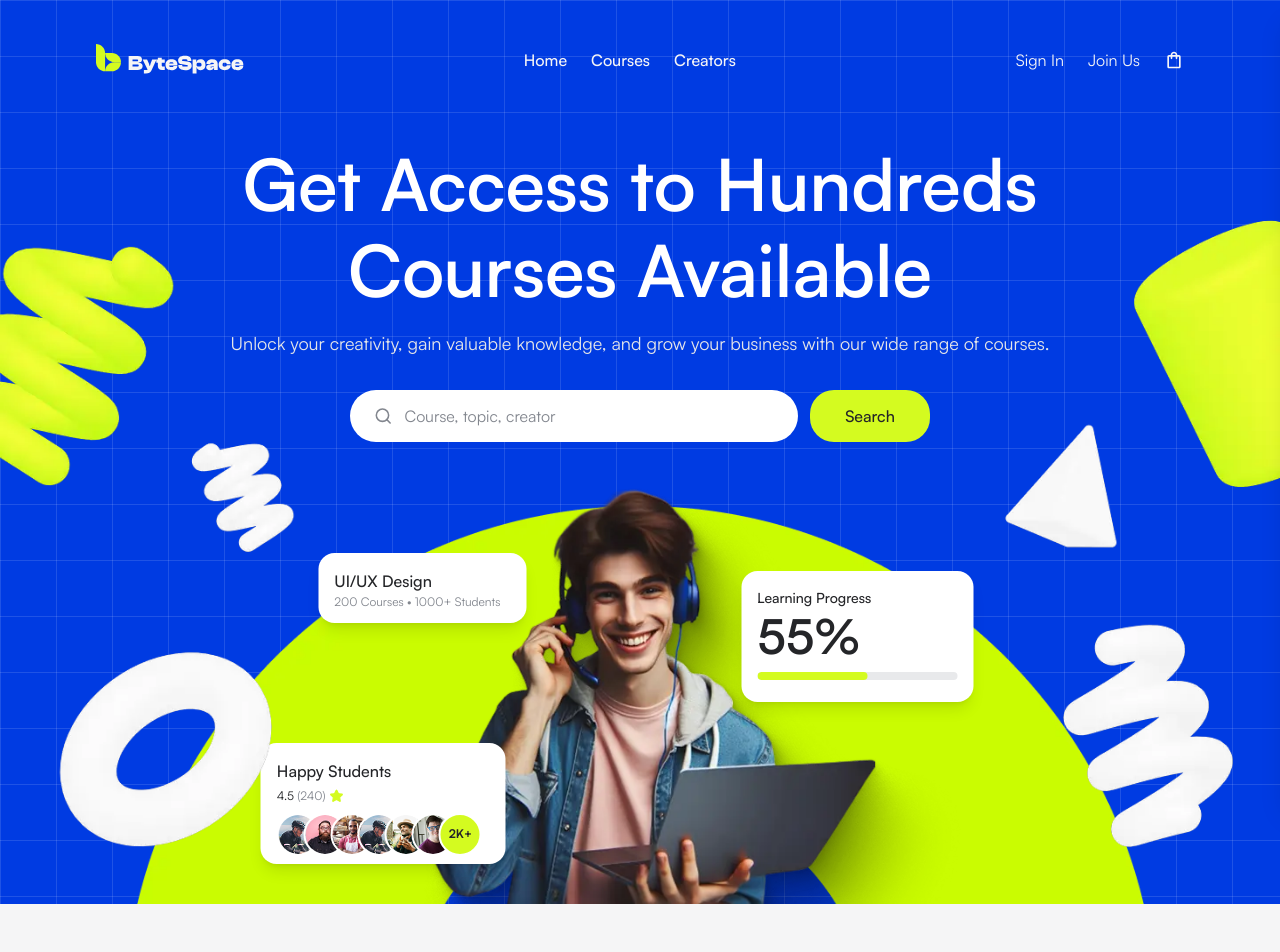
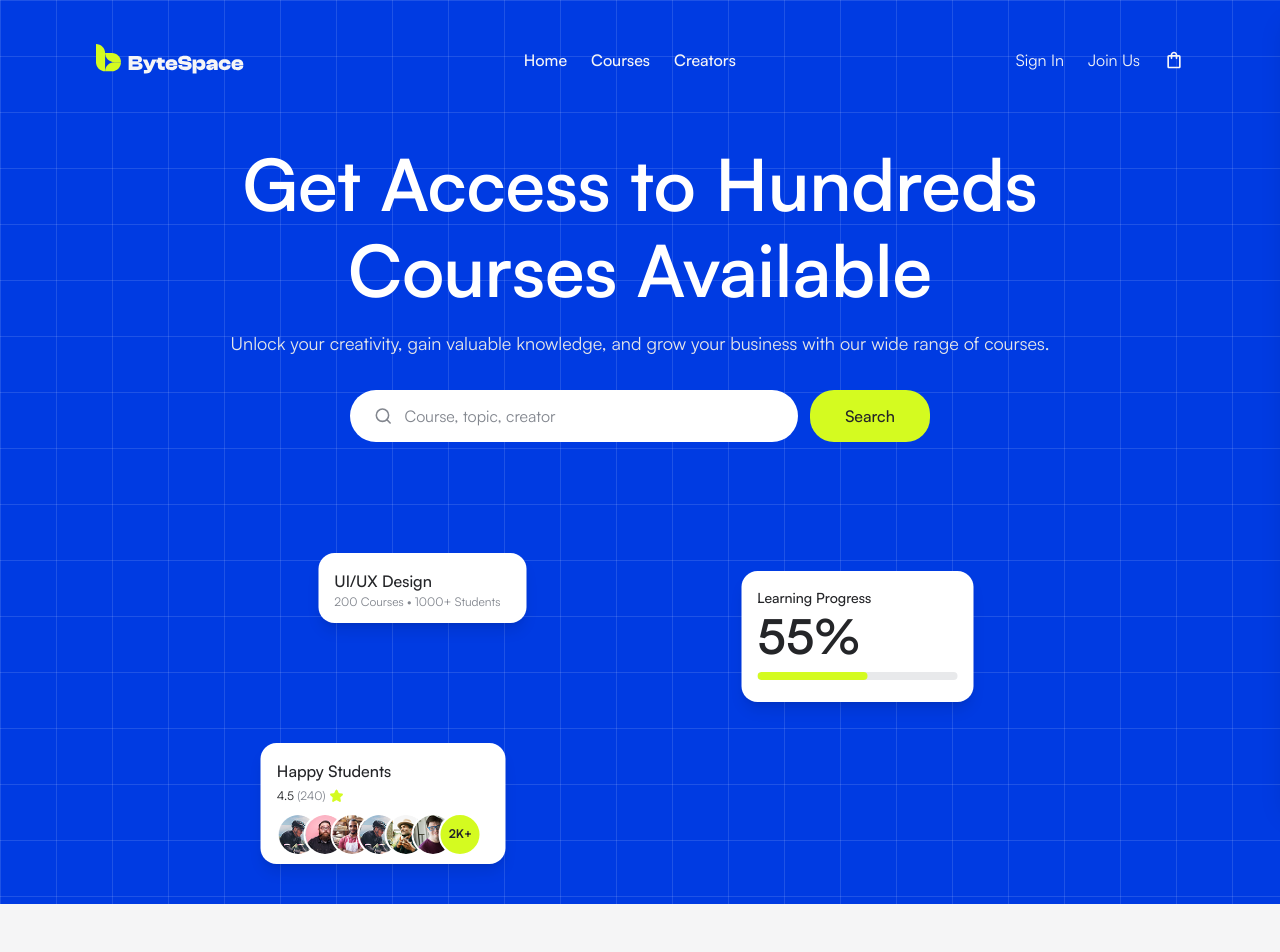
Before and after one commit to Md-Shorif-200/bytespace, a Next.js app: page / in a window 1280 px wide. Shown: the top 952 px of the page. Built offline with nearby package versions, Linux system fonts and the light colour scheme.

Commit message:
the banner and auth image has been modified

```diff
--- a/src/modules/auth/components/AuthImageSection.tsx
+++ b/src/modules/auth/components/AuthImageSection.tsx
@@ -1,6 +1,7 @@
 "use client";
 
 import Image from "next/image";
+import { useState } from "react";
 import Link from "next/link";
 import { usePathname } from "next/navigation";
 
@@ -15,6 +16,8 @@ const AuthImageSection = () => {
   const description = isLoginPage
     ? "Experience a seamless and efficient sign-in process that grants you instant access to a world of knowledge."
     : "The registration process is straightforward, uncomplicated, and efficient, allowing users to sign up quickly, easily, and at no cost";
+
+  const [imgLoaded, setImgLoaded] = useState(false);
 
   return (
     <div className="p-8 text-white md:p-12">
@@ -39,7 +42,8 @@ const AuthImageSection = () => {
           alt="courses preview"
           width={500}
           height={585}
-          className="h-auto w-full"
+          onLoadingComplete={() => setImgLoaded(true)}
+          className={`h-auto w-full transition-opacity duration-700 ease-out transform ${imgLoaded ? "opacity-100 translate-y-0" : "opacity-0 translate-y-4"}`}
           priority
         />
       </div>
--- a/src/modules/home/components/banner/Banner.tsx
+++ b/src/modules/home/components/banner/Banner.tsx
@@ -1,4 +1,6 @@
+"use client";
 import Image from "next/image";
+import { useState } from "react";
 import Container from "@/components/common/Container";
 import CustomInput from "@/components/common/CustomInput";
 import CustomPrimaryButton from "@/components/common/CustomPrimaryButton";
@@ -12,6 +14,9 @@ const rounded_shape_img = "/image/banner/rounded_shape.webp";
 const men_img = "/image/banner/men_img.webp";
 
 const Banner = () => {
+  const [rectLoaded, setRectLoaded] = useState(false);
+  const [roundedLoaded, setRoundedLoaded] = useState(false);
+  const [menLoaded, setMenLoaded] = useState(false);
   return (
     <section className="banner-bg relative h-[780px] sm:h-[904px] overflow-hidden">
       <Image
@@ -19,7 +24,8 @@ const Banner = () => {
         alt=""
         width={1440}
         height={804}
-        className="pointer-events-none absolute xl:z-10 inset-x-0 bottom-0 h-auto w-full"
+        onLoadingComplete={() => setRectLoaded(true)}
+        className={`pointer-events-none absolute xl:z-10 inset-x-0 bottom-0 h-auto w-full transition-opacity duration-700 ease-out transform ${rectLoaded ? "opacity-100 translate-y-0" : "opacity-0 translate-y-4"}`}
         priority
       />
 
@@ -50,7 +56,8 @@ const Banner = () => {
           alt=""
           width={1149}
           height={430}
-          className="pointer-events-none absolute bottom-0 left-1/2 h-auto w-[90%] -translate-x-1/2"
+          onLoadingComplete={() => setRoundedLoaded(true)}
+          className={`pointer-events-none absolute bottom-0 left-1/2 h-auto w-[90%] -translate-x-1/2 transition-opacity duration-700 ease-out transform ${roundedLoaded ? "opacity-100 translate-y-0" : "opacity-0 translate-y-4"}`}
           priority
         />
 
@@ -59,7 +66,8 @@ const Banner = () => {
           alt="Student with laptop"
           width={630}
           height={541}
-          className="relative z-10 left-[5%] min-[700px]:left-[10%] md:left-[15%] lg:left-[25%] h-auto "
+          onLoadingComplete={() => setMenLoaded(true)}
+          className={`relative z-10 left-[5%] min-[700px]:left-[10%] md:left-[15%] lg:left-[25%] h-auto transition-opacity duration-700 ease-out transform ${menLoaded ? "opacity-100 translate-y-0" : "opacity-0 translate-y-4"}`}
           priority
         />
 
```
